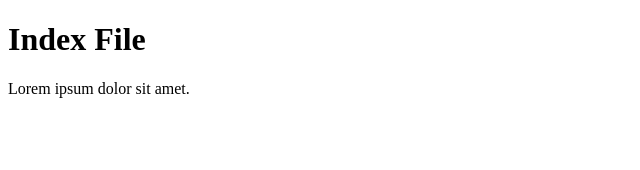
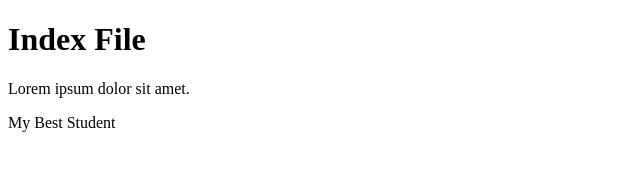
Before and after one commit to Jasmine-Noor/AI-202502E-Session6, a plain HTML site: page index.html in a window 1280 px wide. Shown: the whole page, without its empty margins (0-640 px from the left). Drawn offline with Linux system fonts and the light colour scheme.

Commit message:
Add new One Line

```diff
--- a/index.html
+++ b/index.html
@@ -8,5 +8,6 @@
 <body>
     <h1>Index File</h1>
     <p>Lorem ipsum dolor sit amet.</p>
+    <p>My Best Student</p>
 </body>
 </html>
```
